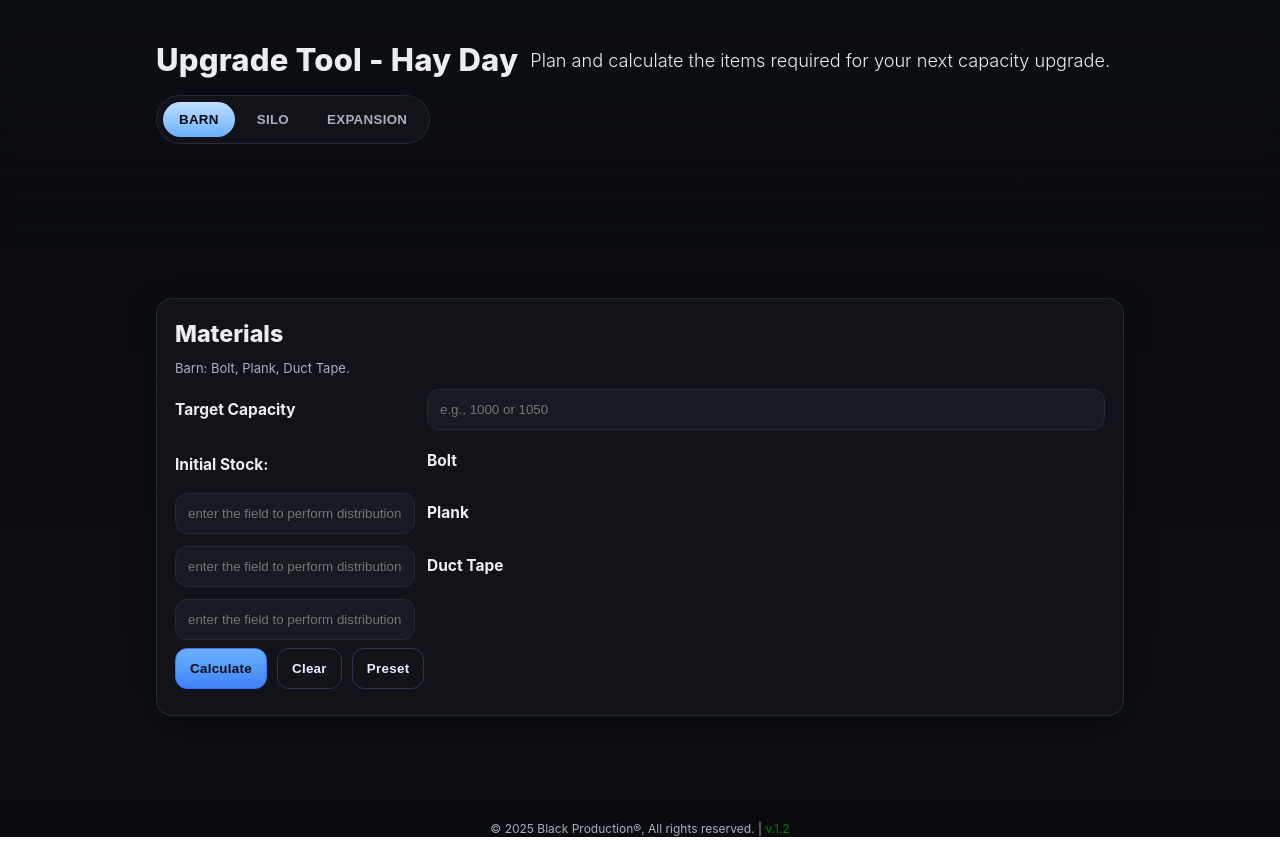
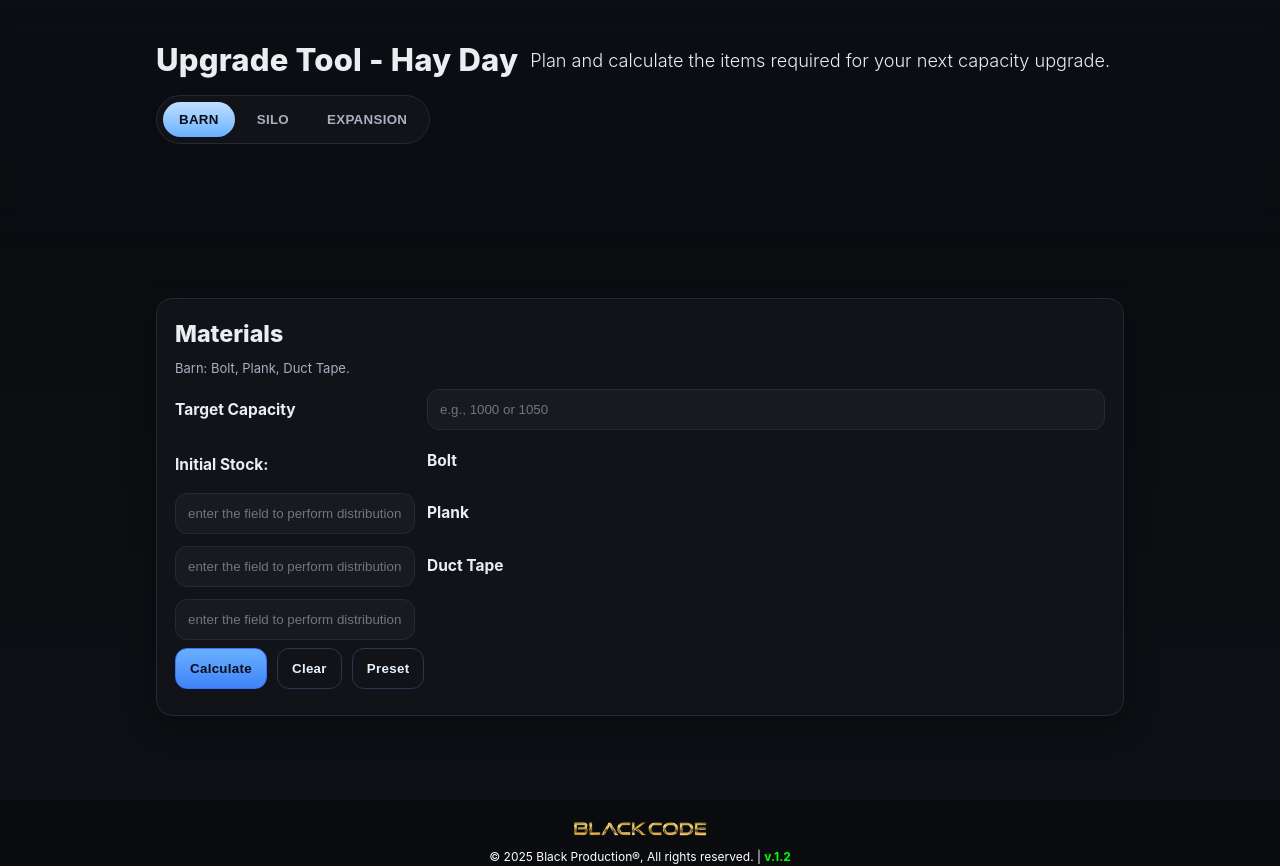
Before and after one commit to BlackCode-exe/upgrade_planner-hayday, a plain HTML site: page index.html in a window 1280 px wide. Before the commit the page ends 837 px from the top, so only its background shows below. Drawn offline with Linux system fonts and the light colour scheme.

Commit message:
Update index.html

```diff
--- a/index.html
+++ b/index.html
@@ -65,12 +65,12 @@
 </main>
 
 <footer class="foot" style="text-align:center;">
-  <footer>
-  <div class="footer-text">
+  <img src="assets/logo.png" alt="Black Code Logo" class="footer-logo">
+
+  <p>
     © 2025 Black Production®, All rights reserved. |
-    <span style="color:green;">v.1.2</span>
-  </div>
-</footer>
+    <span class="version">v.1.2</span>
+  </p>
 </footer>
 
 <script src="script.js"></script>
```
